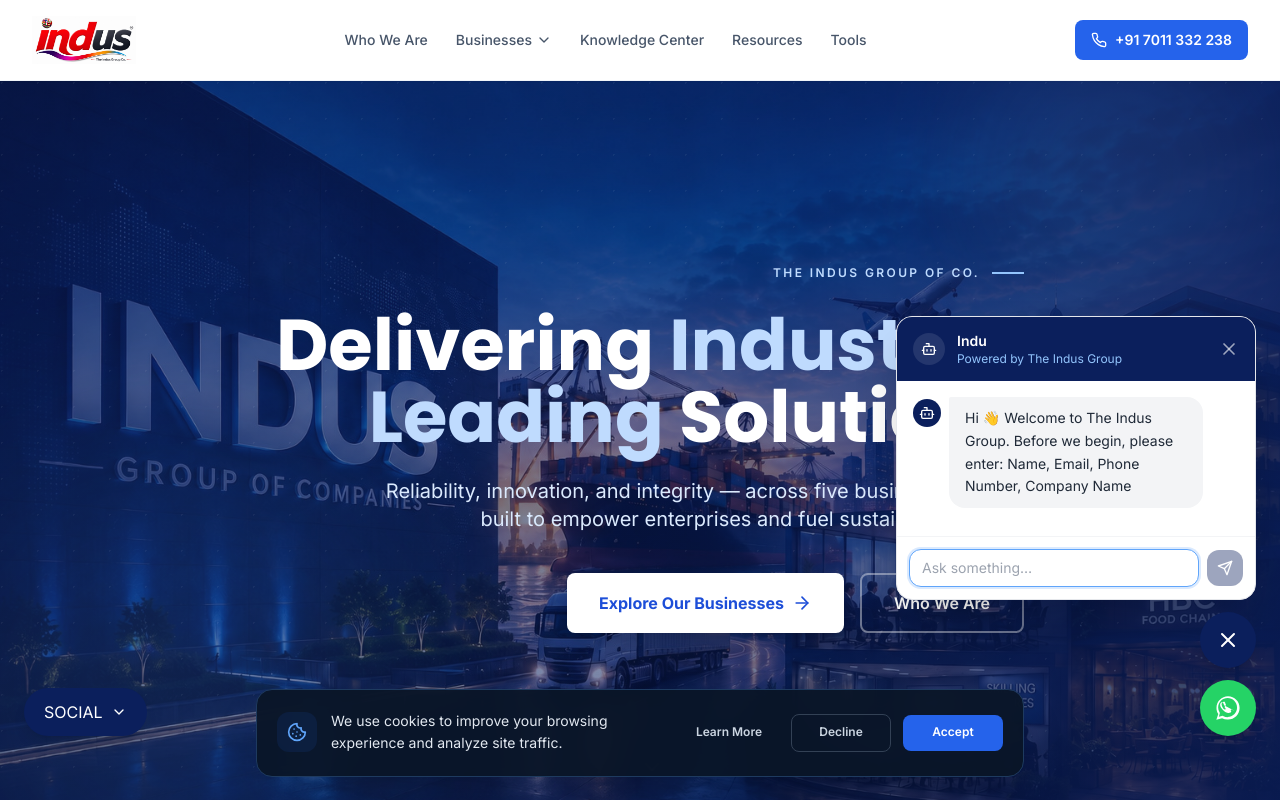
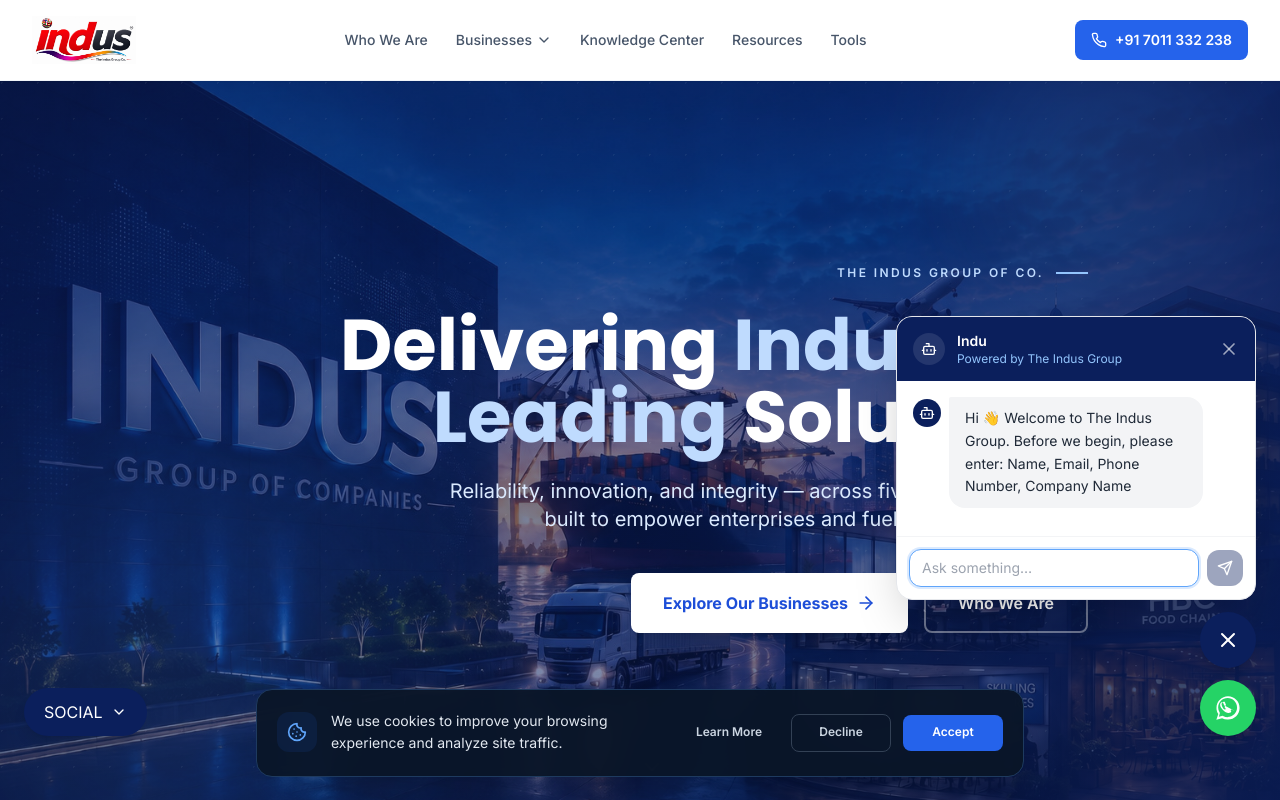
Before and after one commit to Abhishek6122008/indus-website, a Next.js app: page / in a window 1280 px wide. Shown: the top 800 px of the page. Built offline with nearby package versions, Linux system fonts and the light colour scheme.

Commit message:
Adjust hero content alignment

```diff
--- a/src/components/sections/home/HeroSection/index.jsx
+++ b/src/components/sections/home/HeroSection/index.jsx
@@ -28,8 +28,8 @@
       <div className="absolute -bottom-32 -left-20 w-[500px] h-[500px] bg-blue-400 rounded-full opacity-10 blur-[120px] pointer-events-none" />
       <div className="absolute -top-16 right-0 w-80 h-80 bg-white rounded-full opacity-5 blur-3xl pointer-events-none" />
 
-      <div className="max-w-7xl mx-auto px-4 sm:px-6 lg:px-8 relative z-20 py-28">
-        <div className="max-w-3xl ml-auto text-right">
+      <div className="max-w-screen-2xl mx-auto px-4 sm:px-6 lg:px-4 relative z-20 py-28">
+        <div className="max-w-4xl ml-auto text-right">
 
           <div className="flex items-center justify-end gap-3 mb-7">
             <span className="text-blue-200 text-xs font-semibold tracking-[0.2em] uppercase">
```
